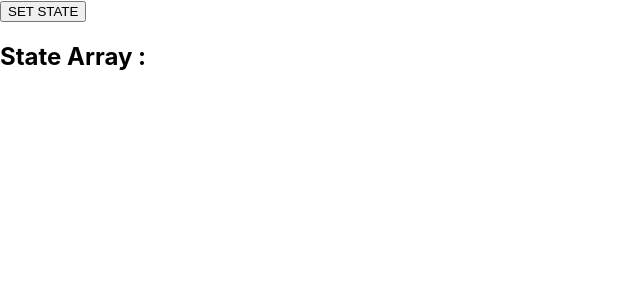
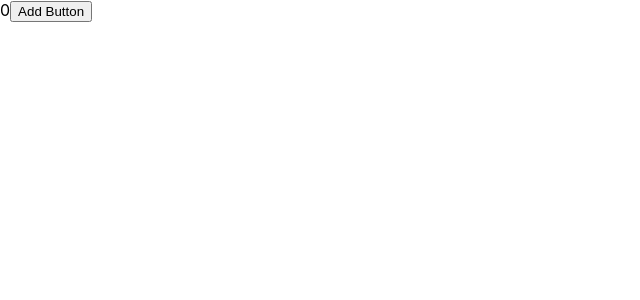
Before and after one commit to Himanshu1Suyal/ReactPOC, a React (Create React App) app: page / in a window 1280 px wide. Shown: the top 300 px of the page, without its empty margins (0-640 px from the left). Built offline with nearby package versions, Linux system fonts and the light colour scheme.

Commit message:
setState of React Component

```diff
--- a/src/App.js
+++ b/src/App.js
@@ -1,34 +1,89 @@
 import React from 'react';
-import PropTypes from 'prop-types';
+//import PropTypes from 'prop-types';
 
 //Use of setState Component
 
 
 class App extends React.Component {
-   constructor(){
-    super();
 
-            this.state={
-              data : []
-            }
-            this.setStateHandler = this.setStateHandler.bind(this);
-   };
-   setStateHandler() {
-                        var item="Set the data  , ";
-                        var myArray = this.state.data.slice();
-                        myArray.push(item);
-                        this.setState({ data: myArray})
-                    };
+constructor (){
+  super();
+this.state = {
+   count :0
+}
+    this.incrementCounter= this.incrementCounter.bind(this)
 
-                    render() {
-                      return (
-                        <div>
-                              <button onClick= { this.setStateHandler}>SET STATE</button>
-                              <h2>  State Array : {this.state.data}</h2>
+}
 
-                        </div>
-                      );
+incrementCounter() {
+                      this.setState({
+                        count : this.state.count + 2
+
+                      });
+                      console.log(this.state.count);
                     }
 
-}
-export default App;
+
+render() {
+            const { count } = this.state;
+            return(
+              <section>
+                {count}
+                  <button onClick = {this.incrementCounter}>Add Button</button>
+              </section>
+
+            )
+          }
+        }
+          export default App;
+
+
+
+
+
+
+
+
+
+
+
+
+
+
+
+
+
+
+
+
+
+
+
+
+
+//    constructor(){
+//     super();
+
+//             this.state={
+//               data : []
+//             }
+//             this.setStateHandler = this.setStateHandler.bind(this);
+//    };
+//    setStateHandler() {
+//                         var item="Set the data  , ";
+//                         var myArray = this.state.data.slice();
+//                         myArray.push(item);
+//                         this.setState({ data: myArray})
+//                     };
+
+//                     render() {
+//                       return (
+//                         <div>
+//                               <button onClick= { this.setStateHandler}>SET STATE</button>
+//                               <h2>  State Array : {this.state.data}</h2>
+
+//                         </div>
+//                       );
+//                     }
+
+// }
```
